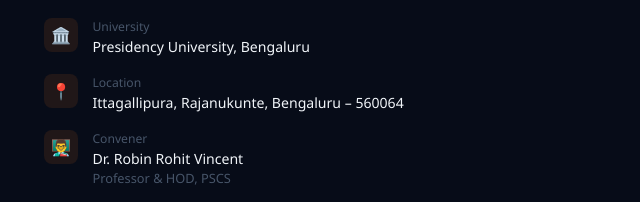
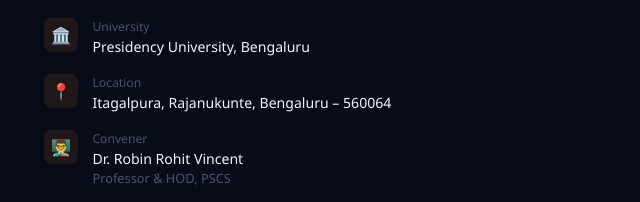
Before and after one commit to meer-md-shoaib/Creovators, a plain HTML site: page index.html in a window 1280 px wide. Shown: the part 4266-4468 px from the top of the page, 620-1260 px from the left. Drawn offline with Linux system fonts and the light colour scheme.

Commit message:
Update index.html

```diff
--- a/index.html
+++ b/index.html
@@ -317,7 +317,7 @@ textarea.fc{resize:vertical;min-height:70px}
         </div>
         <div class="ci">
           <div class="ci-icon">📍</div>
-          <div><div class="ci-lbl">Location</div><div class="ci-val">Ittagallipura, Rajanukunte, Bengaluru – 560064</div></div>
+          <div><div class="ci-lbl">Location</div><div class="ci-val">Itagalpura, Rajanukunte, Bengaluru – 560064</div></div>
         </div>
         <div class="ci">
           <div class="ci-icon">👨‍🏫</div>
```
